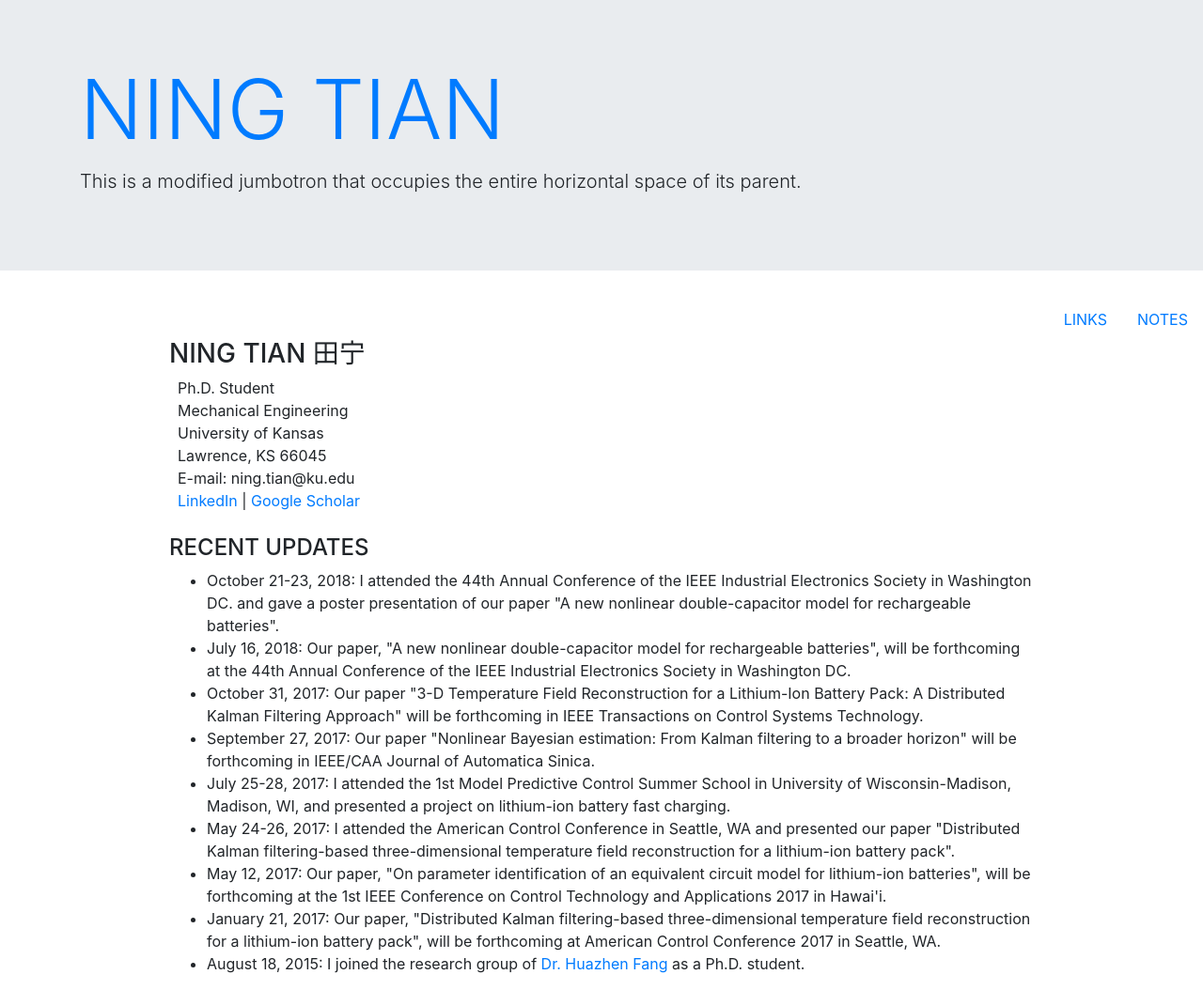
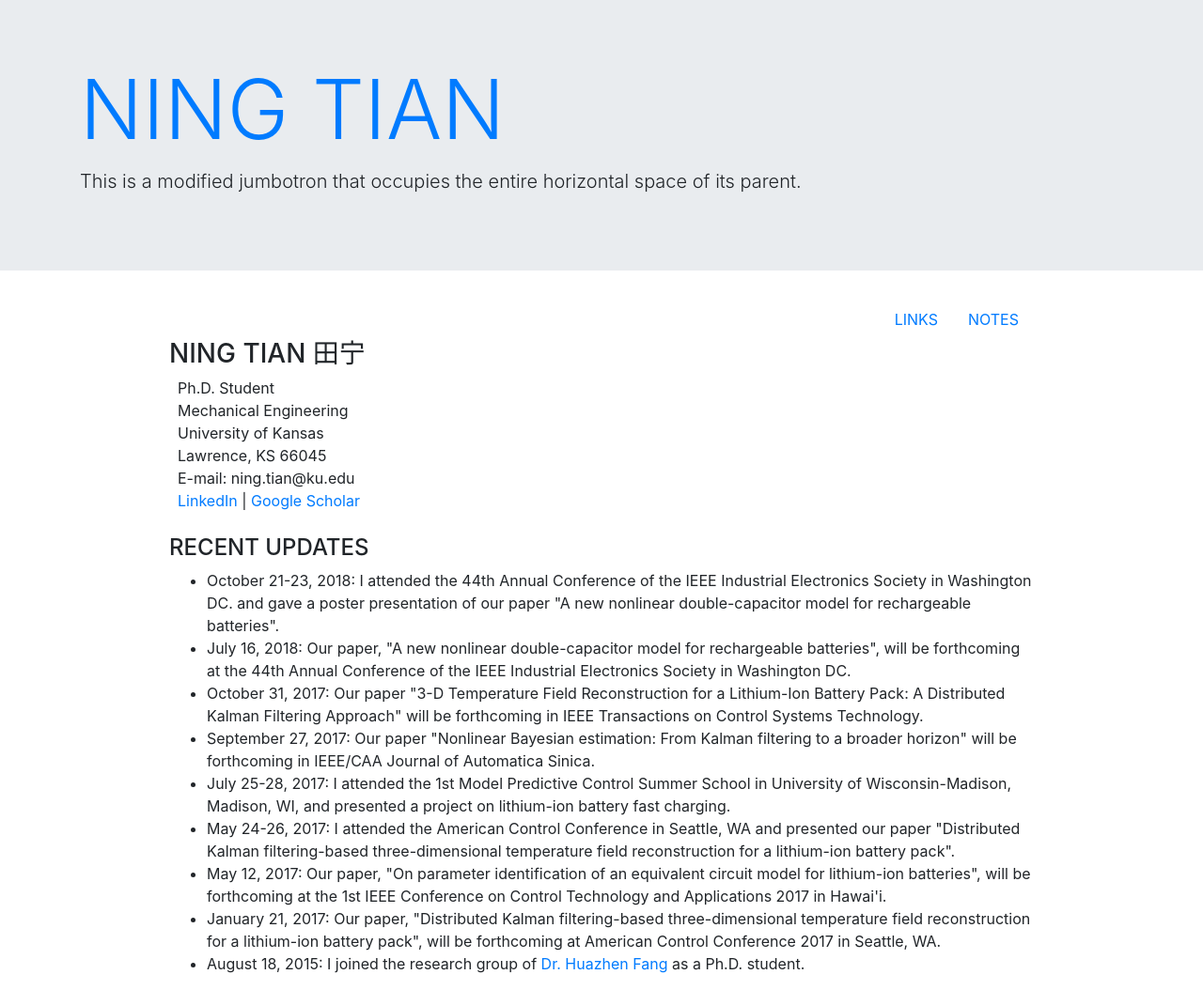
Before and after one commit to ningtian/ningtian.github.io, a Jekyll site: the page index.html, which Jekyll copies as it is, in a window 1280 px wide. Shown: the whole page at 94% size. Built offline with Jekyll 4.4.1, drawn with Linux system fonts in a browser that asks for light colours.

Commit message:
Update index.html

```diff
--- a/index.html
+++ b/index.html
@@ -20,22 +20,18 @@
   </div>
 </div>
 
-<ul class="nav justify-content-end">
-  <li class="nav-item">
-    <a class="nav-link active" href="/links">LINKS</a>
-  </li>
-  <li class="nav-item">
-    <a class="nav-link active" href="/notes">NOTES</a>
-  </li>
-</ul>
-
-
-
-
 <div class="container">
   <div class="row">
     <div class="col"></div>
     <div class="col-10">
+     <ul class="nav justify-content-end">
+    <li class="nav-item">
+    <a class="nav-link active" href="/links">LINKS</a>
+    </li>
+    <li class="nav-item">
+    <a class="nav-link active" href="/notes">NOTES</a>
+    </li>
+    </ul>
 	    <h3>NING TIAN 田宁</h3>
 	    &nbsp  Ph.D. Student<br>
 			&nbsp  Mechanical Engineering<br>
```
